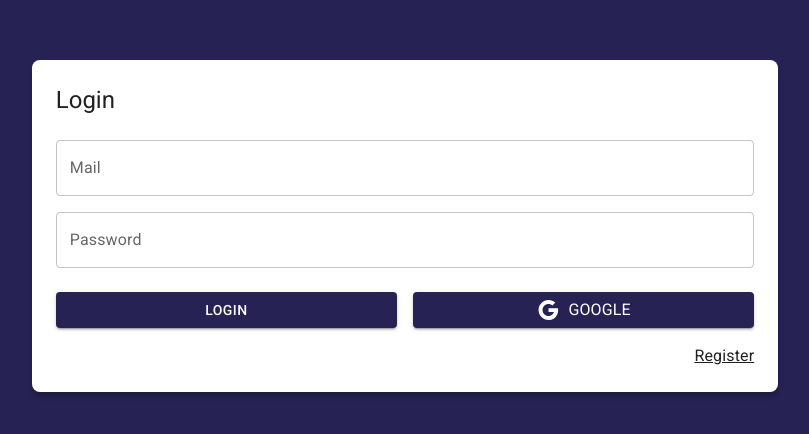
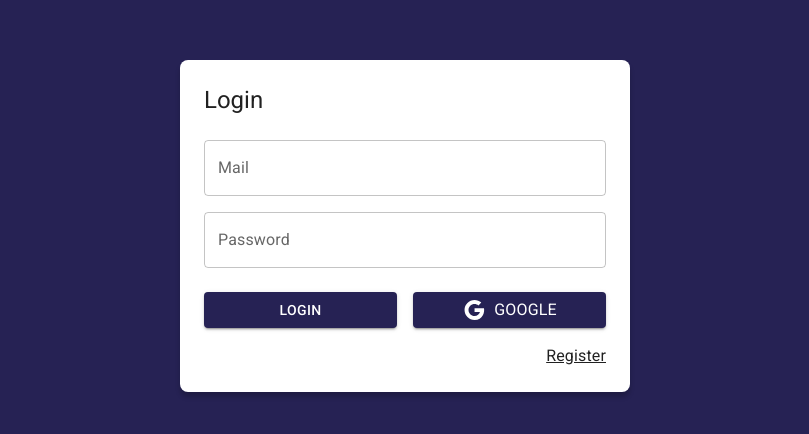
Before and after one commit to amartinez1993/JournalApp, a React (Vite) app: page /auth/login in a window 1280 px wide. Shown: the part 174-608 px from the top of the page, without its empty margins (235-1044 px from the left). Built offline with nearby package versions, Linux system fonts and the light colour scheme.

Commit message:
AuthLayout

```diff
--- /dev/null
+++ b/src/auth/layout/AuthLayout.jsx
@@ -0,0 +1,32 @@
+import { Grid, Typography } from "@mui/material"
+
+
+export const AuthLayout = ({ children, title = '' }) => {
+  return (
+    <Grid
+      container
+      spacing={ 0 }
+      direction="column"
+      alignItems="center"
+      justifyContent="center"
+      sx={{ minHeight: '100vh', backgroundColor: 'primary.main', padding: 4 }}
+    >
+
+      <Grid item
+       className='box-shadow'
+       xs={ 3 }
+       sx={{
+            width: { md: 450 },
+            backgroundColor: 'white',
+            padding: 3,
+            borderRadius: 2}}
+      >
+        <Typography variant="h5" sx={{ mb: 1 }}>{ title } </Typography>
+
+        { children }
+
+        </Grid>
+    </Grid>
+
+  )
+}
--- a/src/auth/pages/LoginPage.jsx
+++ b/src/auth/pages/LoginPage.jsx
@@ -1,32 +1,14 @@
 import { Link as RouterLink} from 'react-router-dom';
 import { Google } from "@mui/icons-material"
 import { Button, Grid, Link, TextField, Typography } from "@mui/material"
+import { AuthLayout } from '../layout/AuthLayout';
 
 
 export const LoginPage = () => {
   return (
-    <Grid
-      container
-      spacing={ 0 }
-      direction="column"
-      alignItems="center"
-      justifyContent="center"
-      sx={{ minHeight: '100vh', backgroundColor: 'primary.main', padding: 4 }}
-    >
-
-      <Grid item
-       className='box-shadow'
-       xs={ 3 }
-       sx={{ backgroundColor: 'white', padding: 3, borderRadius: 2}}
-      >
-        <Typography
-          variant="h5"
-          sx={{ mb: 1 }}
-        >Login
-        </Typography>
+    <AuthLayout title="Login">
 
       <form>
-
         <Grid container>
 
             <Grid item xs={ 12 } sx={{ mt: 2}}>
@@ -69,11 +51,10 @@
           </Grid>
 
         </Grid>
-
       </form>
 
-      </Grid>
+    </AuthLayout>
 
-    </Grid>
+
   )
 }
```
Lines whose indentation alone changed are shown as unchanged.
